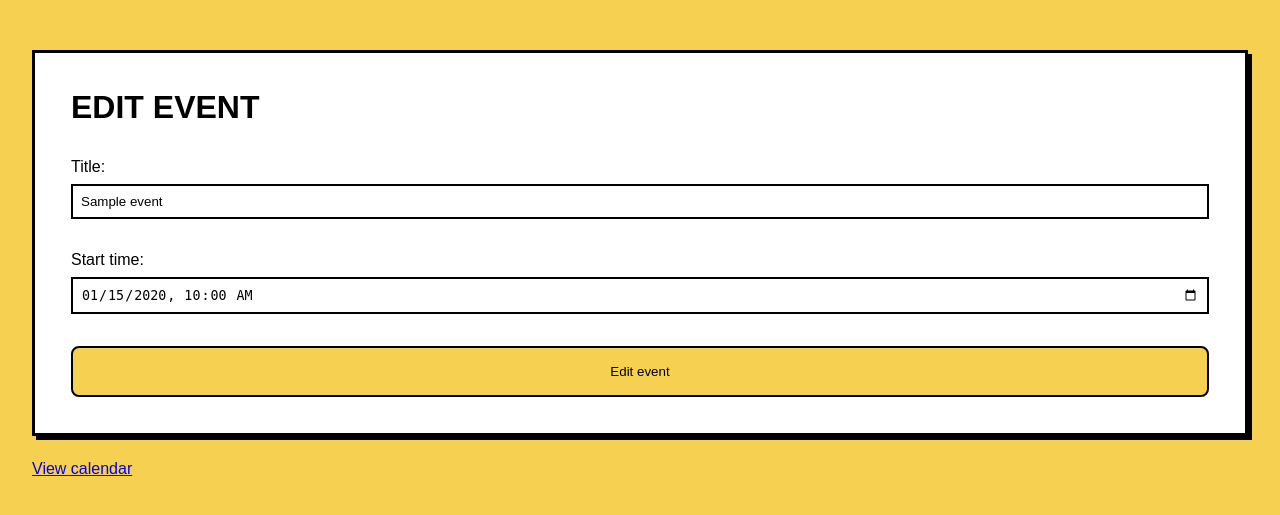
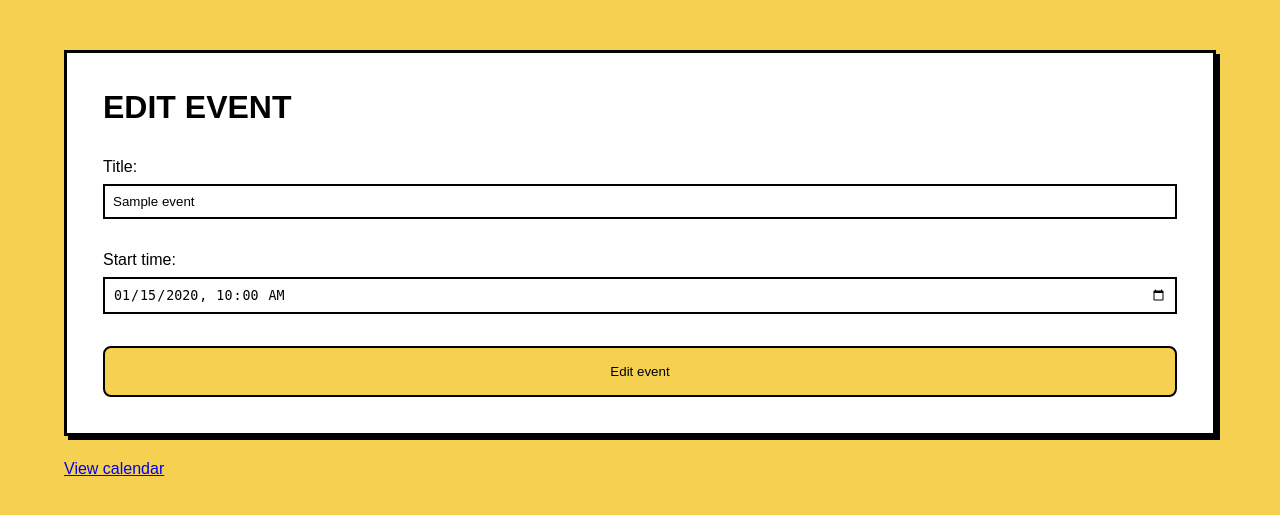
Before and after one commit to CatherineP37/Django-events-calendar, a Django app: page /event/1/edit in a window 1280 px wide. Shown: the top 515 px of the page. Run offline with Django 5.2, Linux system fonts and the light colour scheme; tables that the repository leaves empty hold one stand-in row (values such as "Sample post").

Commit message:
Edit width of main section for tablet screens

```diff
--- a/events_calendar/static/style.css
+++ b/events_calendar/static/style.css
@@ -258,6 +258,12 @@ main {
         width: 97%;
     }
 
+    /* Main */
+
+    main {
+        width: 90%;
+    }
+
 
 }
 
```
